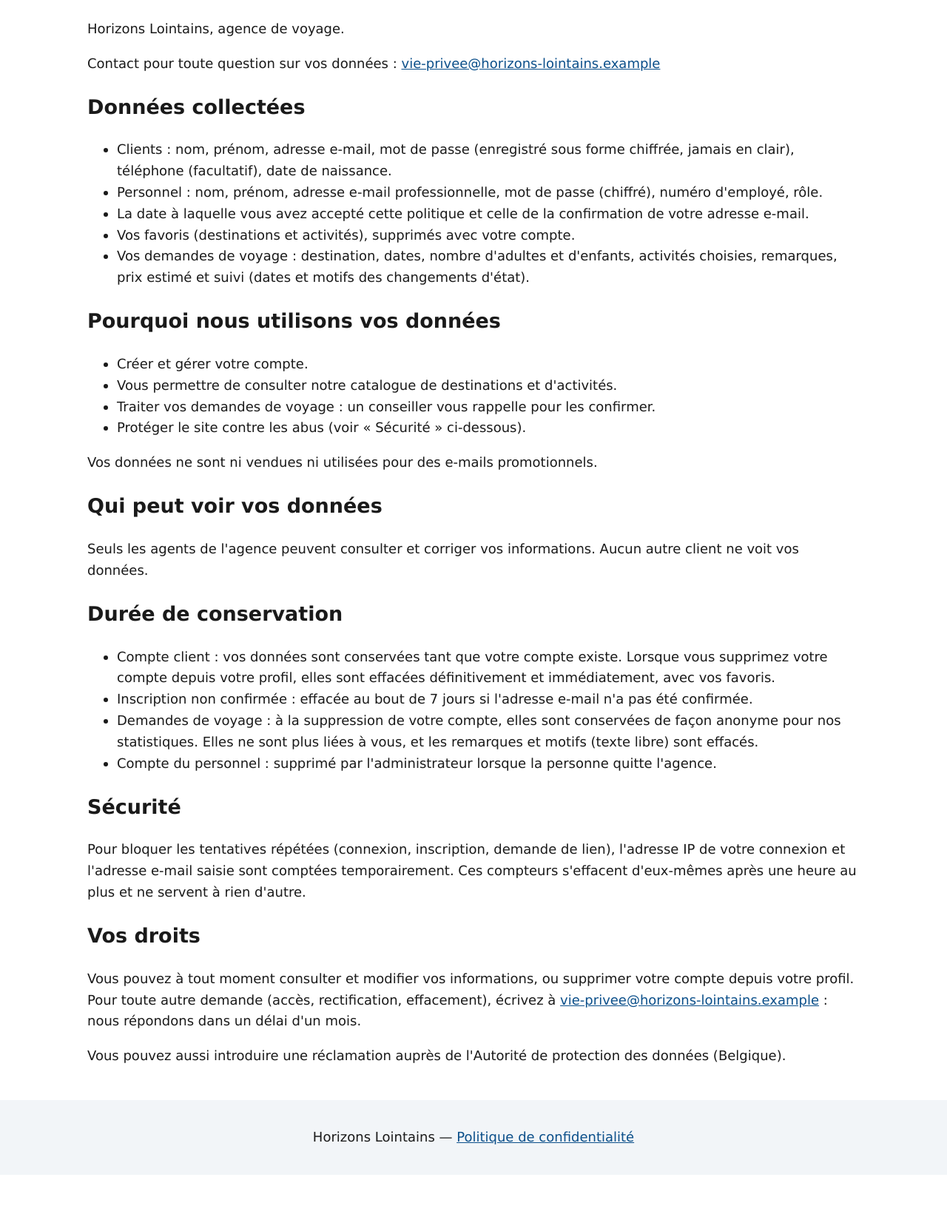
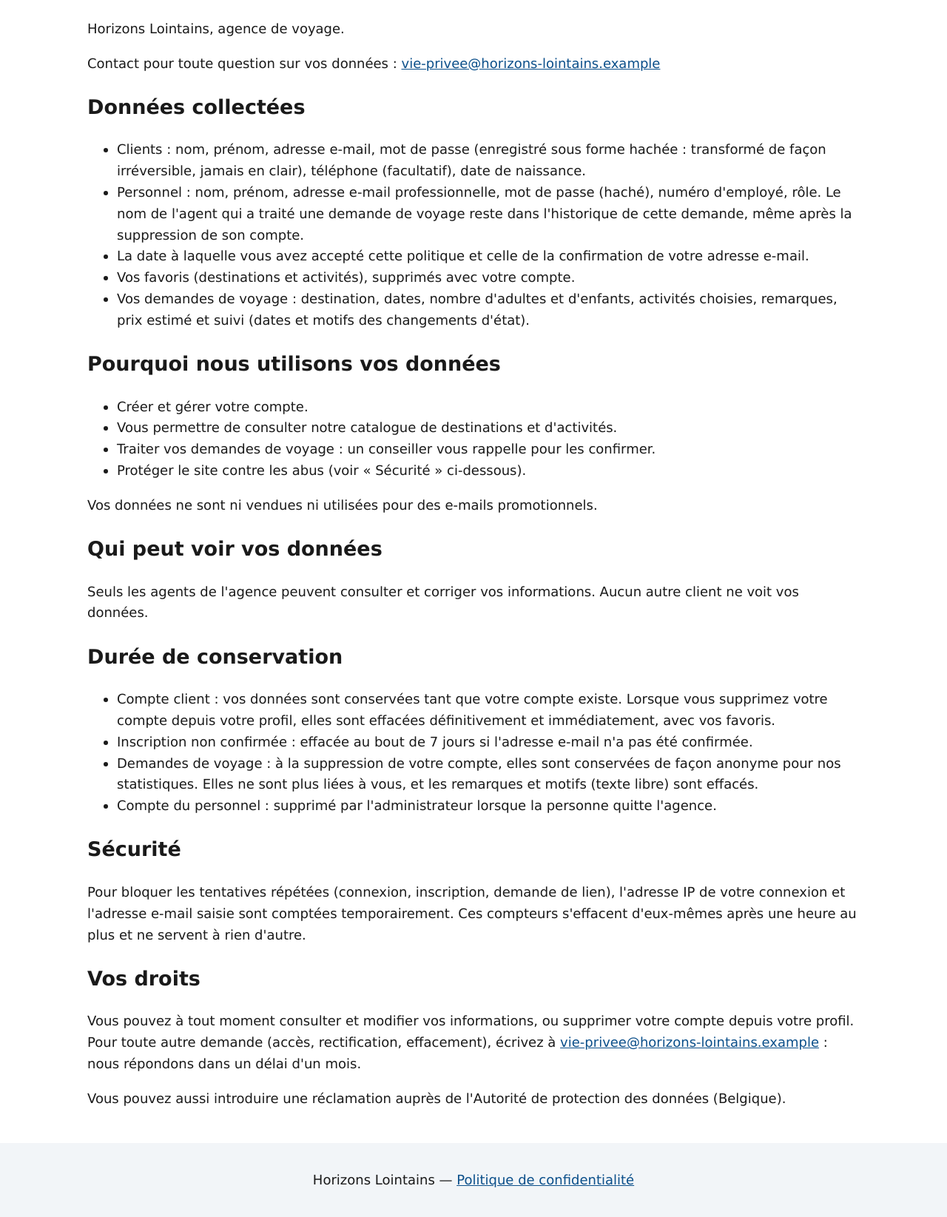
Before and after one commit to Etrix2407/Application_de_Voyages, a Django app: page /confidentialite/ in a window 1280 px wide. Shown: the part 247-1892 px from the top of the page at 74% size. Before the commit the page ends 1835 px from the top, so only its background shows below. Run offline with Django 5.2, Linux system fonts and the light colour scheme; parts of the project's set-up code (start-up, migrations or seed data) failed here and were passed over.

Commit message:
Met à jour la documentation et améliore l'accessibilité
Co-Authored-By: Claude Opus 5.5 <noreply@anthropic.com>

```diff
--- a/trip_app/static/css/style.css
+++ b/trip_app/static/css/style.css
@@ -9,6 +9,8 @@
     --color-success: #1e6b2f;
     --color-error: #a4161a;
     --color-background-soft: #f2f5f8;
+    /* Contour de focus : orange foncé, contraste supérieur à 3:1 sur le blanc (WCAG). */
+    --color-focus: #b35c00;
 }
 
 *,
@@ -38,7 +40,7 @@ button:focus-visible,
 input:focus-visible,
 select:focus-visible,
 textarea:focus-visible {
-    outline: 3px solid #f5a623;
+    outline: 3px solid var(--color-focus);
     outline-offset: 2px;
 }
 
@@ -246,7 +248,8 @@ td {
 
 .table-actions button {
     margin: 0;
-    padding: 0.4rem 0.8rem;
+    /* Assez grand pour être visé facilement, même dans un tableau. */
+    padding: 0.7rem 1rem;
 }
 
 .thumbnail {
@@ -269,7 +272,7 @@ td {
 
 .card {
     padding: 1rem;
-    border: 2px solid var(--color-background-soft);
+    border: 2px solid var(--color-border);
     border-radius: 6px;
     background: var(--color-background);
 }
--- a/trip_app/templates/privacy.html
+++ b/trip_app/templates/privacy.html
@@ -12,8 +12,8 @@
 
     <h2>Données collectées</h2>
     <ul>
-        <li>Clients : nom, prénom, adresse e-mail, mot de passe (enregistré sous forme chiffrée, jamais en clair), téléphone (facultatif), date de naissance.</li>
-        <li>Personnel : nom, prénom, adresse e-mail professionnelle, mot de passe (chiffré), numéro d'employé, rôle.</li>
+        <li>Clients : nom, prénom, adresse e-mail, mot de passe (enregistré sous forme hachée : transformé de façon irréversible, jamais en clair), téléphone (facultatif), date de naissance.</li>
+        <li>Personnel : nom, prénom, adresse e-mail professionnelle, mot de passe (haché), numéro d'employé, rôle. Le nom de l'agent qui a traité une demande de voyage reste dans l'historique de cette demande, même après la suppression de son compte.</li>
         <li>La date à laquelle vous avez accepté cette politique et celle de la confirmation de votre adresse e-mail.</li>
         <li>Vos favoris (destinations et activités), supprimés avec votre compte.</li>
         <li>Vos demandes de voyage : destination, dates, nombre d'adultes et d'enfants, activités choisies, remarques, prix estimé et suivi (dates et motifs des changements d'état).</li>
```
Also changed, not shown: README.md.
